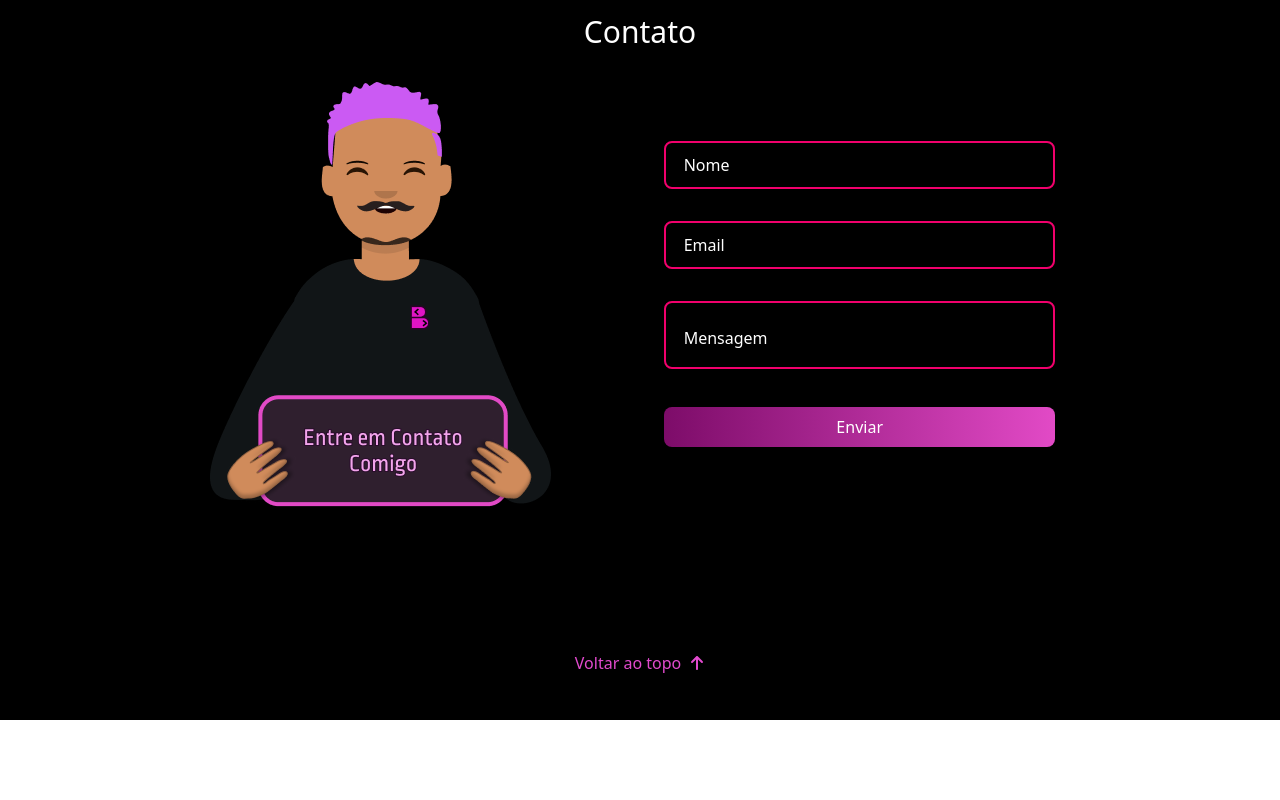
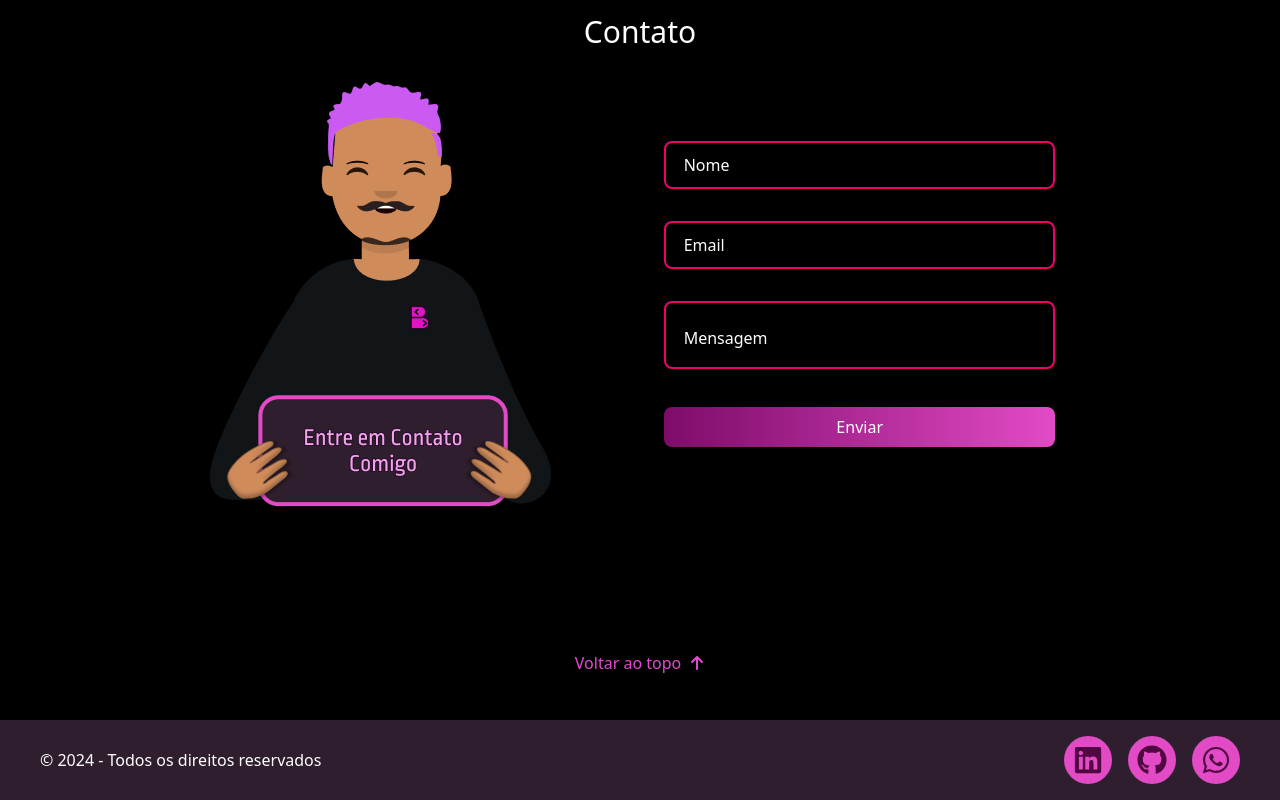
Before and after one commit to RiqueBruno/RiqueBruno, a React (Vite) app: page / in a window 1280 px wide. Shown: the part 3280-4080 px from the top of the page. Before the commit the page ends 4000 px from the top, so only its background shows below. Built offline with nearby package versions, Linux system fonts and the light colour scheme.

Commit message:
refactor: App - adiciona componente Footer

```diff
--- a/src/App.tsx
+++ b/src/App.tsx
@@ -5,6 +5,7 @@ import About from './components/About/About';
 import ProjectsList from './components/ProjectsList/ProjectsList';
 import Skills from './components/SkillsPage/Skills';
 import Contact from './components/Contact/Contact';
+import Footer from './components/Footer/Footer';
 
 function App() {
   const [darkMode, setDarkMode] = useState(true);
@@ -63,6 +64,7 @@ function App() {
         />
         <Skills />
         <Contact />
+        <Footer darkMode={darkMode} />
       </main>
     </div>
   );
```
